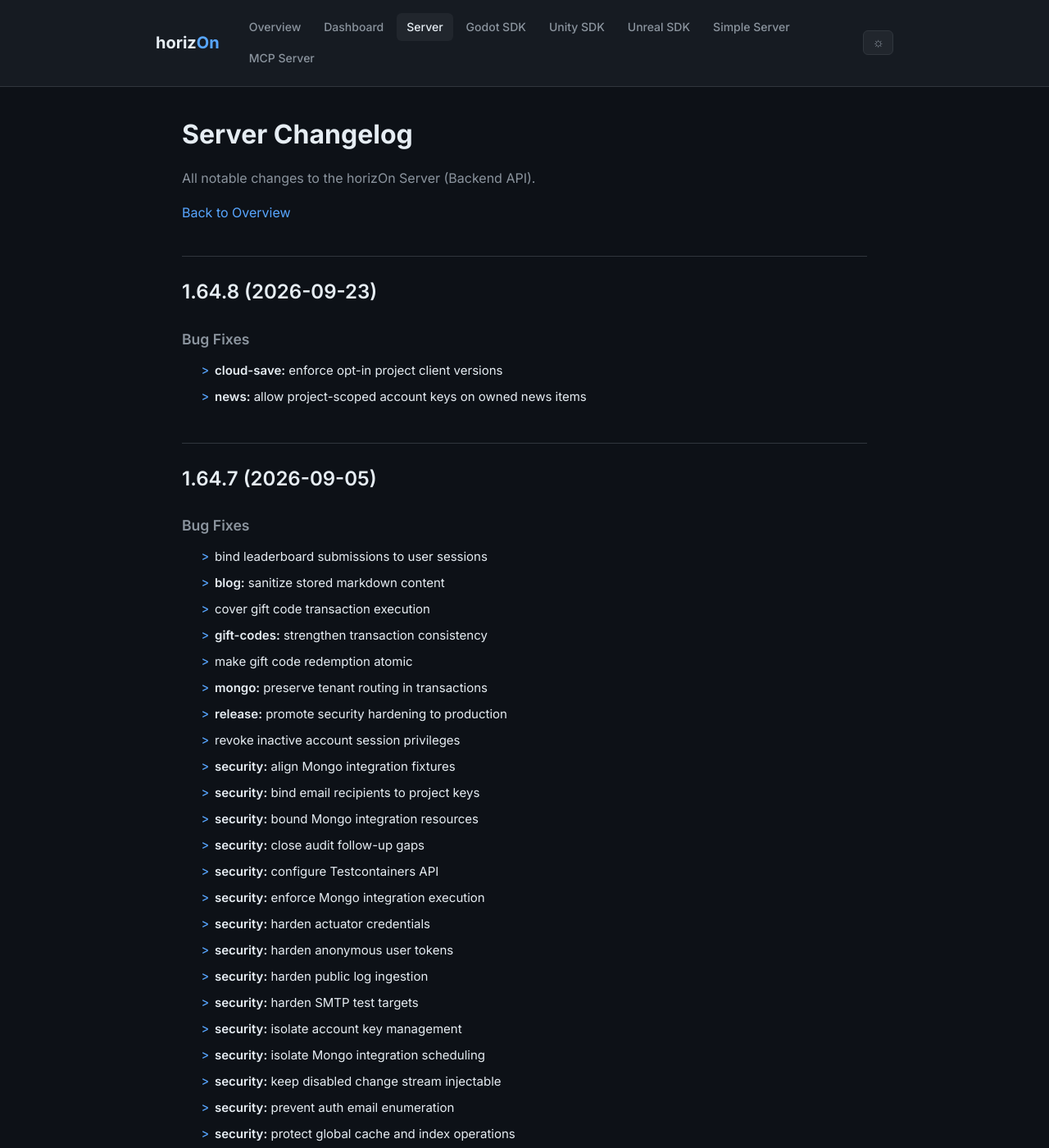
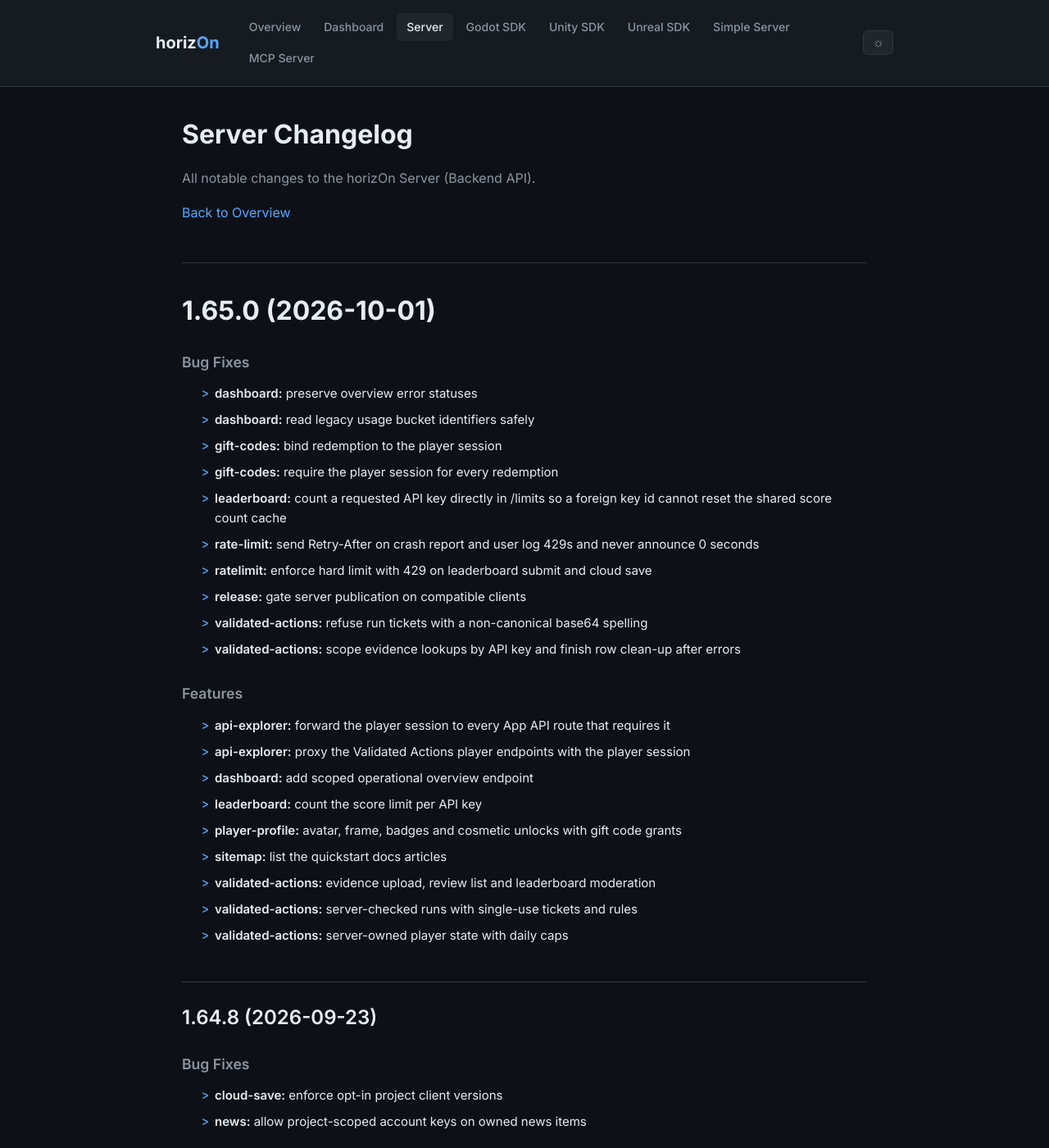
Before and after one commit to ProjectMakersDE/horizOn-Changelog, a Jekyll site: the page built from server-changelog.md, in a window 1280 px wide and 1400 px high. Shown: the whole window at 82% size. Built offline with Jekyll 4.4.1, drawn with Linux system fonts in a browser that asks for light colours.

Commit message:
chore: reconcile changelogs

```diff
--- a/server-changelog.md
+++ b/server-changelog.md
@@ -8,6 +8,35 @@ title: Server Changelog
 All notable changes to the horizOn Server (Backend API).
 
 [Back to Overview](.)
+
+# 1.65.0 (2026-10-01)
+
+
+### Bug Fixes
+
+* **dashboard:** preserve overview error statuses
+* **dashboard:** read legacy usage bucket identifiers safely
+* **gift-codes:** bind redemption to the player session
+* **gift-codes:** require the player session for every redemption
+* **leaderboard:** count a requested API key directly in /limits so a foreign key id cannot reset the shared score count cache
+* **rate-limit:** send Retry-After on crash report and user log 429s and never announce 0 seconds
+* **ratelimit:** enforce hard limit with 429 on leaderboard submit and cloud save
+* **release:** gate server publication on compatible clients
+* **validated-actions:** refuse run tickets with a non-canonical base64 spelling
+* **validated-actions:** scope evidence lookups by API key and finish row clean-up after errors
+
+
+### Features
+
+* **api-explorer:** forward the player session to every App API route that requires it
+* **api-explorer:** proxy the Validated Actions player endpoints with the player session
+* **dashboard:** add scoped operational overview endpoint
+* **leaderboard:** count the score limit per API key
+* **player-profile:** avatar, frame, badges and cosmetic unlocks with gift code grants
+* **sitemap:** list the quickstart docs articles
+* **validated-actions:** evidence upload, review list and leaderboard moderation
+* **validated-actions:** server-checked runs with single-use tickets and rules
+* **validated-actions:** server-owned player state with daily caps
 
 ## 1.64.8 (2026-09-23)
 
```
Also changed, not shown: index.md (+1 -1 lines).
